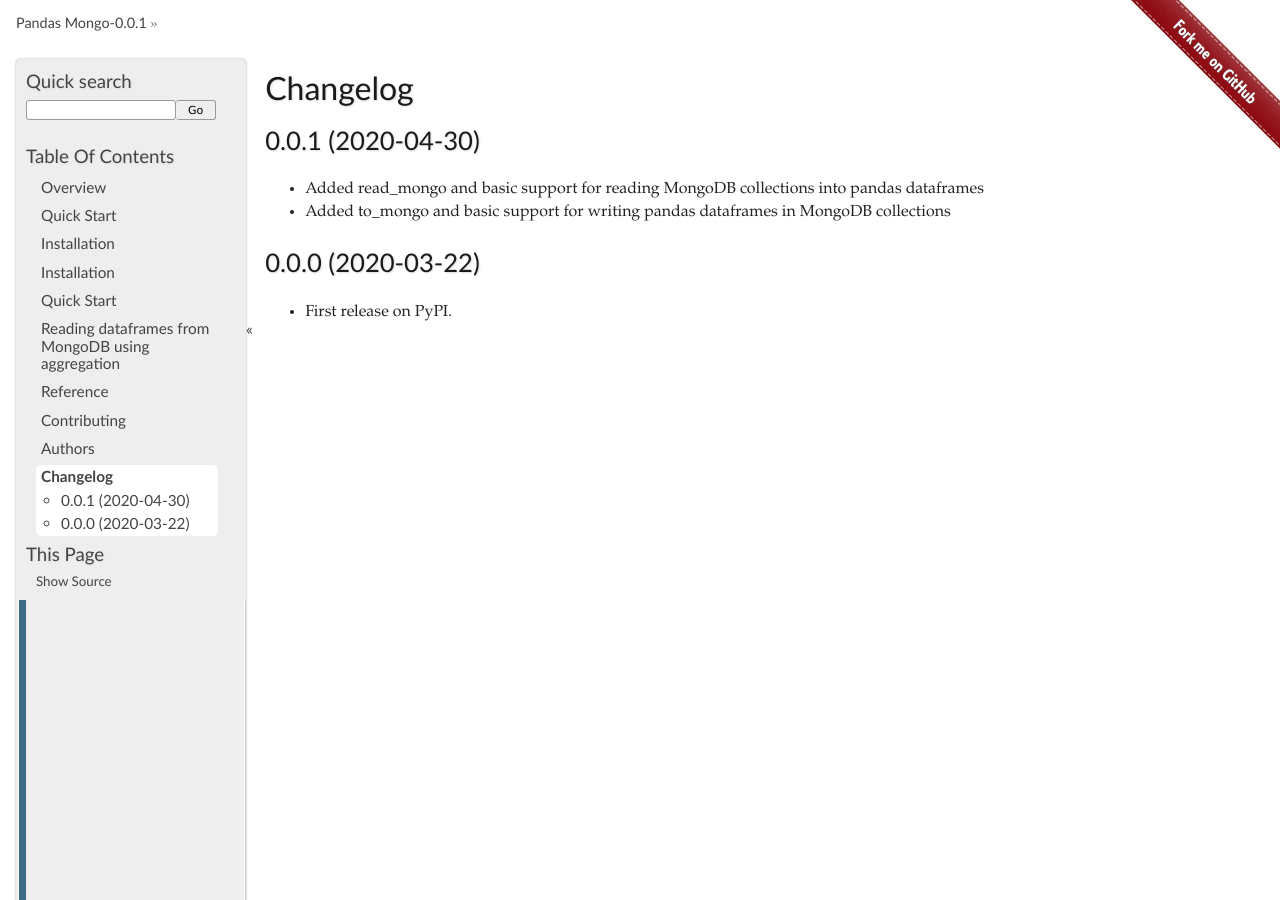
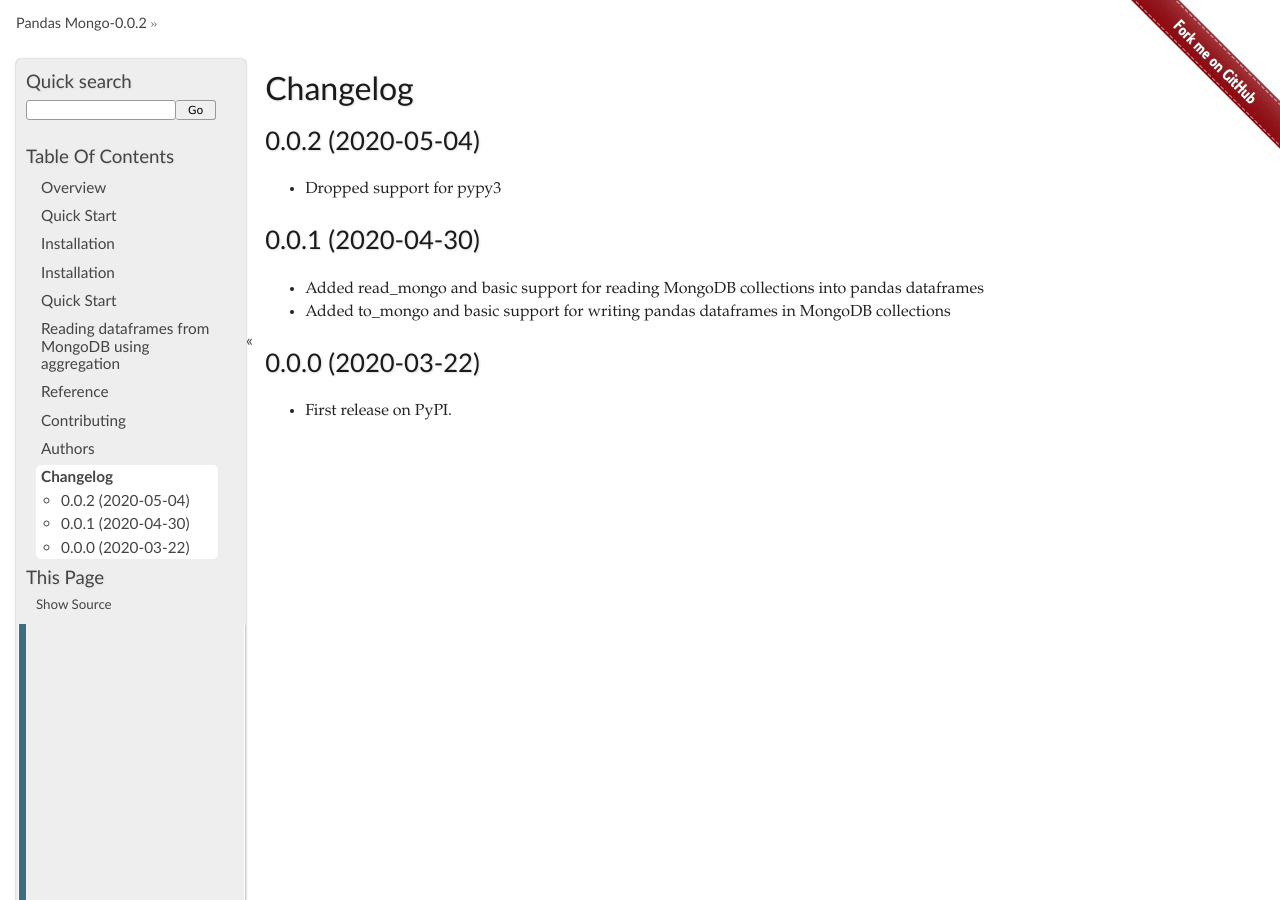
Before and after one commit to pakallis/python-pandas-mongo, a Sphinx documentation site: the page built from docs/changelog.rst, in a window 1280 px wide and 900 px high. Built offline with Sphinx 7.4.7, drawn with Linux system fonts in a browser that asks for light colours.

Commit message:
Bump version: 0.0.1 → 0.0.2

```diff
--- a/CHANGELOG.rst
+++ b/CHANGELOG.rst
@@ -2,6 +2,10 @@
 Changelog
 =========
 
+0.0.2 (2020-05-04)
+------------------
+
+* Dropped support for pypy3
 
 0.0.1 (2020-04-30)
 ------------------
--- a/README.rst
+++ b/README.rst
@@ -47,9 +47,9 @@
     :alt: Supported implementations
     :target: https://pypi.org/project/pdmongo
 
-.. |commits-since| image:: https://img.shields.io/github/commits-since/pakallis/python-pandas-mongo/v0.0.1.svg
+.. |commits-since| image:: https://img.shields.io/github/commits-since/pakallis/python-pandas-mongo/vv0.0.2..svg
     :alt: Commits since latest release
-    :target: https://github.com/pakallis/python-pandas-mongo/compare/v0.0.1...master
+    :target: https://github.com/pakallis/python-pandas-mongo/compare/vv0.0.2....master
 
 
 
--- a/docs/conf.py
+++ b/docs/conf.py
@@ -20,7 +20,7 @@
 year = '2020'
 author = 'Pavlos Kallis'
 copyright = '{0}, {1}'.format(year, author)
-version = release = '0.0.1'
+version = release = '0.0.2'
 
 pygments_style = 'trac'
 templates_path = ['.']
--- a/setup.py
+++ b/setup.py
@@ -25,7 +25,7 @@
 
 setup(
     name='pdmongo',
-    version='0.0.1',
+    version='0.0.2',
     license='MIT',
     description='Transfer data between pandas dataframes and MongoDB',
     long_description='%s\n%s' % (
--- a/src/pdmongo/__init__.py
+++ b/src/pdmongo/__init__.py
@@ -6,4 +6,4 @@
 pandas.DataFrame.to_mongo = to_mongo
 
 __all__ = ['read_mongo', 'to_mongo']
-__version__ = '0.0.1'
+__version__ = '0.0.2'
```
Also changed, not shown: .bumpversion.cfg.
